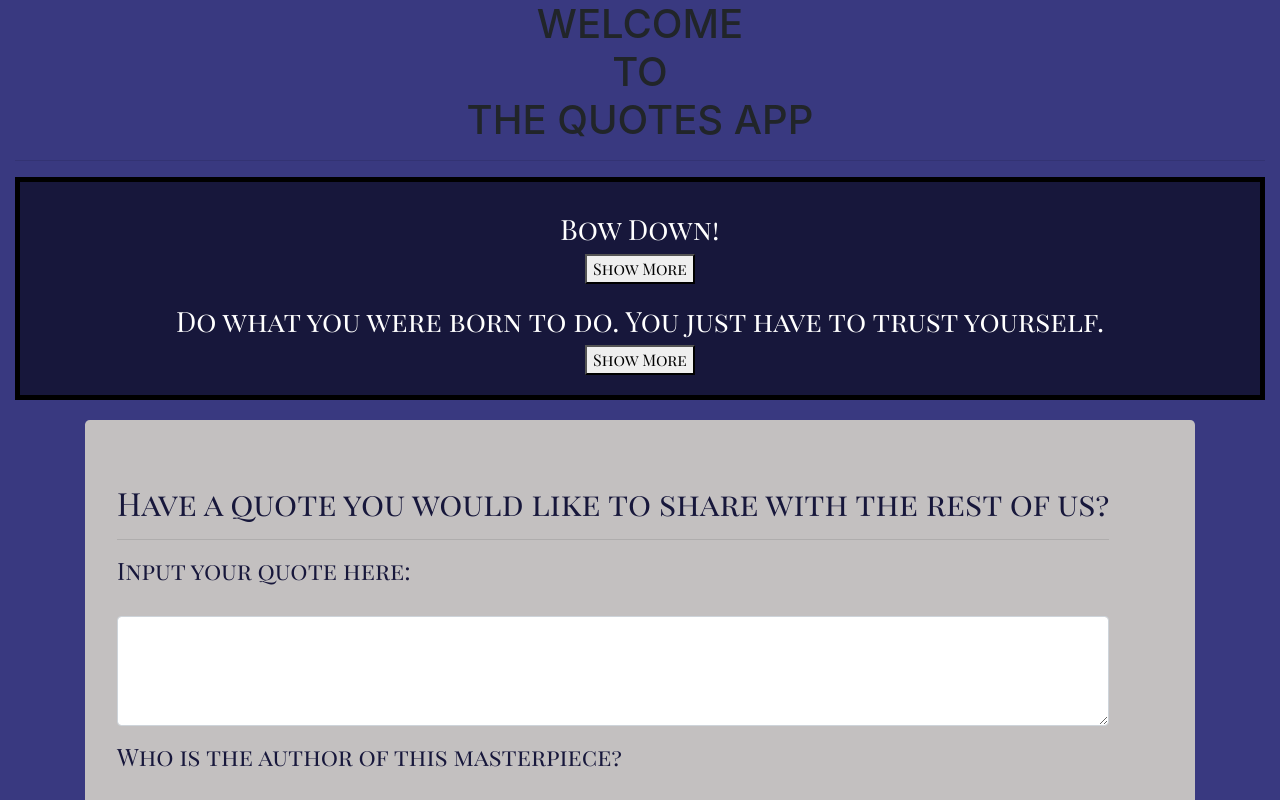
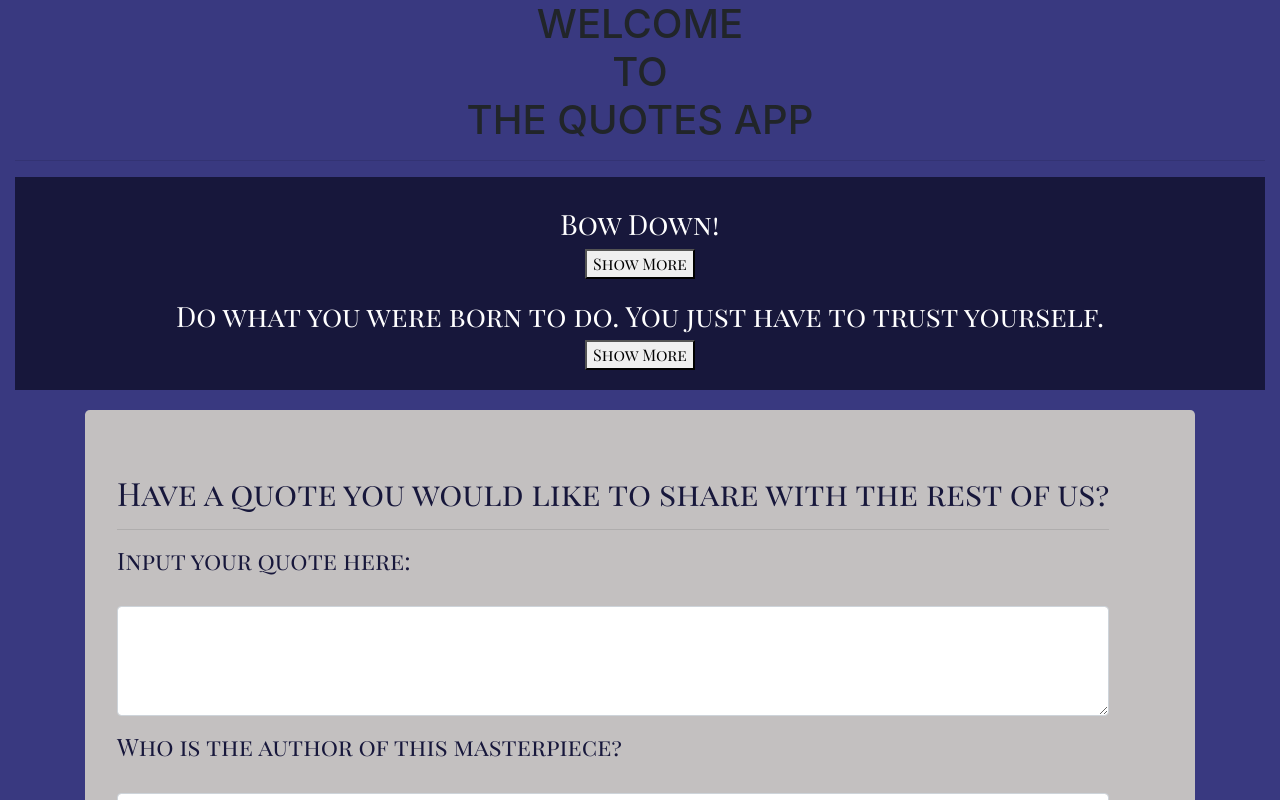
Before and after one commit to nairdaee/quotes, an Angular app: page / in a window 1280 px wide. Shown: the top 800 px of the page. Built offline with nearby package versions, Linux system fonts and the light colour scheme.

Commit message:
add styling to form

```diff
--- a/src/styles.css
+++ b/src/styles.css
@@ -1,11 +1,12 @@
 /* You can add global styles to this file, and also import other style files */
 @import "~bootstrap/dist/css/bootstrap.css";
+@import url('https://fonts.googleapis.com/css?family=Playfair+Display+SC&display=swap');
 @import url('https://fonts.googleapis.com/css?family=Playfair+Display+SC&display=swap');
 body {
    background-color: rgb(57, 57, 128);
 }
 .boxed {
-    border: 5px solid black ;
+    border: none ;
     text-align: center;
     padding-top: 10px;
     padding-bottom: 20px;
@@ -37,3 +38,7 @@
 .margin {
     margin-left: 20px;
 }
+.container1 {
+    background-color: rgb(90, 170, 197);
+    text-align: center;
+}
```
